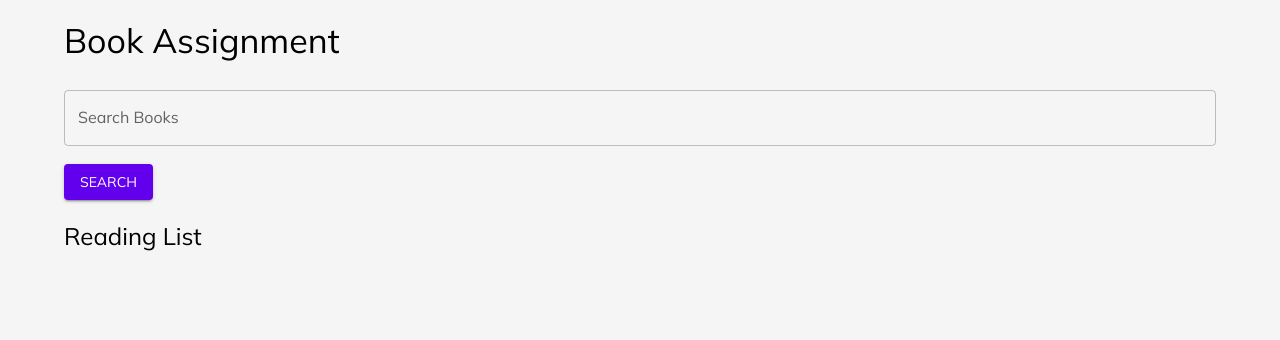
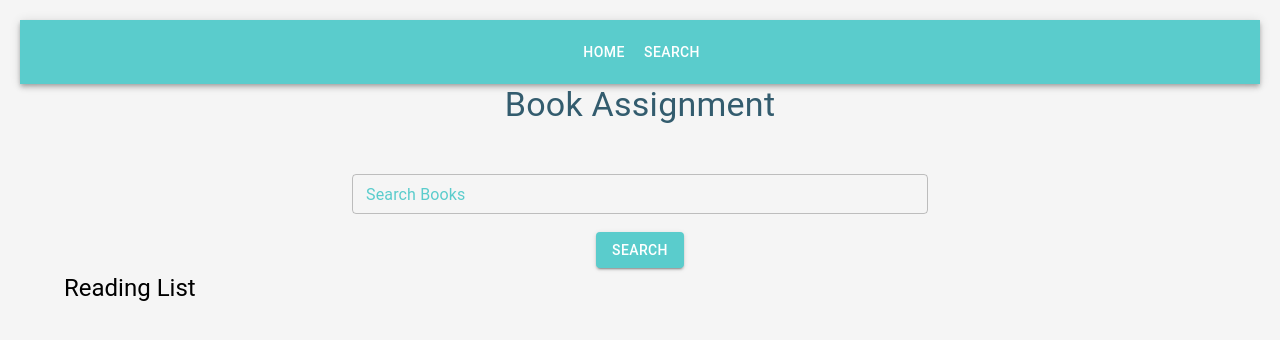
Before and after one commit to mb4y4/fullstack-take-home-test-Mbaya-, a React (Vite) app in the folder frontend/ello-book-assignment/: page /search in a window 1280 px wide. Shown: the top 340 px of the page. Built offline with nearby package versions, Linux system fonts and the light colour scheme.

Commit message:
functionality, and theme setting

```diff
--- a/frontend/ello-book-assignment/package.json
+++ b/frontend/ello-book-assignment/package.json
@@ -18,7 +18,8 @@
     "@mui/material": "^5.15.20",
     "graphql": "^16.8.2",
     "react": "^18.3.1",
-    "react-dom": "^18.3.1"
+    "react-dom": "^18.3.1",
+    "react-router-dom": "^6.23.1"
   },
   "devDependencies": {
     "@types/react": "^18.2.66",
--- a/frontend/ello-book-assignment/src/App.jsx
+++ b/frontend/ello-book-assignment/src/App.jsx
@@ -1,11 +1,11 @@
-import React, { useState } from 'react';
+import React from 'react';
 import { ApolloClient, InMemoryCache, ApolloProvider } from '@apollo/client';
-import { Container, Typography } from '@mui/material';
-import SearchBar from './components/SearchBar';
-import BookCard from './components/BookCard';
-import ReadingList from './components/ReadingList';
+import { BrowserRouter as Router, Route, Routes, Link } from 'react-router-dom';
+import { Container, Grid, Typography, AppBar, Toolbar, Button } from '@mui/material';
 import { ThemeProvider } from '@mui/material/styles';
 import theme from './theme';
+import HomePage from './pages/HomePage';
+import SearchPage from './pages/SearchPage';
 
 const client = new ApolloClient({
   uri: 'http://localhost:4000/',
@@ -13,34 +13,30 @@ const client = new ApolloClient({
 });
 
 const App = () => {
-  const [searchResults, setSearchResults] = useState([]);
-  const [readingList, setReadingList] = useState([]);
-
-  const handleAddToReadingList = (book) => {
-    setReadingList((prevList) => [...prevList, book]);
-  };
-
-  const handleRemoveFromReadingList = (book) => {
-    setReadingList((prevList) => prevList.filter((item) => item.title !== book.title));
-  };
- console.log(client)
-
   return (
     <ApolloProvider client={client}>
       <ThemeProvider theme={theme}>
-        <Container>
-          <Typography variant="h4" gutterBottom>
-            Book Assignment
-          </Typography>
-          <SearchBar setSearchResults={setSearchResults} />
-          <div>
-            {searchResults.map((book) => (
-              <BookCard key={book.title} book={book} onAdd={handleAddToReadingList} />
-
-            ))}
-          </div>
-          <ReadingList books={readingList} onRemove={handleRemoveFromReadingList} />
-        </Container>
+        <Router>
+          <AppBar position="static" color="primary">
+            <Toolbar style={{ justifyContent: 'center' }}>
+              <Button color="inherit" component={Link} to="/">Home</Button>
+              <Button color="inherit" component={Link} to="/search">Search</Button>
+            </Toolbar>
+          </AppBar>
+          <Container>
+            <Grid container justifyContent="center" style={{ marginBottom: '20px' }}>
+              <Grid item>
+                <Typography variant="h4" gutterBottom align="center">
+                  Book Assignment
+                </Typography>
+              </Grid>
+            </Grid>
+            <Routes>
+              <Route path="/" element={<HomePage />} />
+              <Route path="/search" element={<SearchPage />} />
+            </Routes>
+          </Container>
+        </Router>
       </ThemeProvider>
     </ApolloProvider>
   );
--- a/frontend/ello-book-assignment/src/components/BookCard.jsx
+++ b/frontend/ello-book-assignment/src/components/BookCard.jsx
@@ -3,15 +3,17 @@ import { Card, CardContent, Typography, Button } from '@mui/material';
 
 const BookCard = ({ book, onAdd }) => {
   return (
-    <Card style={{ margin: '10px 0' }}>
+    <Card style={{ margin: '10px 0', width: '250px', height: '350px', display: 'flex', flexDirection: 'column', justifyContent: 'space-between' }}>
       <CardContent>
         <Typography variant="h6">{book.title}</Typography>
         <Typography variant="subtitle1">{book.author}</Typography>
-        <img src={book.coverPhotoURL} alt={book.title} style={{ width: '100px', height: '100px' }} />
-        <Button variant="contained" color="primary" onClick={() => onAdd(book)}>
+        <img src={book.coverPhotoURL} alt={book.title} style={{ width: '100%', height: '150px', objectFit: 'cover', marginTop: '10px' }} />
+      </CardContent>
+      {onAdd && (
+        <Button variant="contained" color="primary" onClick={() => onAdd(book)} style={{ margin: '10px' }}>
           Add to Reading List
         </Button>
-      </CardContent>
+      )}
     </Card>
   );
 };
--- a/frontend/ello-book-assignment/src/components/SearchBar.jsx
+++ b/frontend/ello-book-assignment/src/components/SearchBar.jsx
@@ -1,6 +1,6 @@
 import React, { useState } from 'react';
 import { useQuery, gql } from '@apollo/client';
-import { TextField, Button } from '@mui/material';
+import { TextField, Button, Grid } from '@mui/material';
 
 const BOOKS_QUERY = gql`
     query Books {
@@ -26,10 +26,11 @@ const SearchBar = ({ setSearchResults }) => {
       setSearchResults(results);
     }
   };
-console.log(data)
+
   if (loading) return <p>Loading...</p>;
   return (
-    <div style={{ marginBottom: '20px' }}>
+    <Grid container justifyContent="center" style={{ marginBottom: '20px' }}>
+      <Grid item xs={12} sm={8} md={6}>
         <TextField
           label="Search Books"
           variant="outlined"
@@ -37,11 +38,18 @@ console.log(data)
           onChange={(e) => setSearchTerm(e.target.value)}
           fullWidth
           margin="normal"
+          size="small"
         />
-      <Button variant="contained" color="primary" onClick={handleSearch} style={{ marginTop: '10px' }}>
+        <Button
+          variant="contained"
+          color="primary"
+          onClick={handleSearch}
+          style={{ marginTop: '10px', display: 'block', marginLeft: 'auto', marginRight: 'auto' }}
+        >
           Search
         </Button>
-    </div>
+      </Grid>
+    </Grid>
   );
 };
 
--- /dev/null
+++ b/frontend/ello-book-assignment/src/pages/HomePage.jsx
@@ -0,0 +1,34 @@
+import React from 'react';
+import { useQuery, gql } from '@apollo/client';
+import { Grid } from '@mui/material';
+import BookCard from '../components/BookCard';
+
+const BOOKS_QUERY = gql`
+  query Books {
+    books {
+      id
+      title
+      author
+      coverPhotoURL
+    }
+  }
+`;
+
+const HomePage = () => {
+  const { data, loading, error } = useQuery(BOOKS_QUERY);
+
+  if (loading) return <p>Loading...</p>;
+  if (error) return <p>Error: {error.message}</p>;
+
+  return (
+    <Grid container spacing={2}>
+      {data.books.map((book) => (
+        <Grid item xs={12} sm={6} md={3} key={book.id}>
+          <BookCard book={book} />
+        </Grid>
+      ))}
+    </Grid>
+  );
+};
+
+export default HomePage;
--- /dev/null
+++ b/frontend/ello-book-assignment/src/pages/SearchPage.jsx
@@ -0,0 +1,34 @@
+import React, { useState } from 'react';
+import { Grid } from '@mui/material';
+import SearchBar from '../components/SearchBar';
+import BookCard from '../components/BookCard';
+import ReadingList from '../components/ReadingList';
+
+const SearchPage = () => {
+  const [searchResults, setSearchResults] = useState([]);
+  const [readingList, setReadingList] = useState([]);
+
+  const handleAddToReadingList = (book) => {
+    setReadingList((prevList) => [...prevList, book]);
+  };
+
+  const handleRemoveFromReadingList = (book) => {
+    setReadingList((prevList) => prevList.filter((item) => item.title !== book.title));
+  };
+
+  return (
+    <>
+      <SearchBar setSearchResults={setSearchResults} />
+      <Grid container spacing={2}>
+        {searchResults.map((book) => (
+          <Grid item xs={12} sm={6} md={4} key={book.id}>
+            <BookCard book={book} onAdd={handleAddToReadingList} />
+          </Grid>
+        ))}
+      </Grid>
+      <ReadingList books={readingList} onRemove={handleRemoveFromReadingList} />
+    </>
+  );
+};
+
+export default SearchPage;
--- a/frontend/ello-book-assignment/src/theme.js
+++ b/frontend/ello-book-assignment/src/theme.js
@@ -1,22 +1,40 @@
+// theme.js
 import { createTheme } from '@mui/material/styles';
 
 const theme = createTheme({
-  typography: {
-    fontFamily: 'Mulish, sans-serif',
-  },
   palette: {
     primary: {
-      main: '#6200EE',
+      main: '#5ACCCC', // Turquoise
+      light: '#CFFAFA', // Turquoise light
+      dark: '#53C2C2', // Turquoise dark 1
+      contrastText: '#FFFFFF', // White
     },
     secondary: {
-      main: '#03DAC6',
+      main: '#335C6E', // Steel Blue
+      light: '#FABD33', // Yellow
+      dark: '#FAAD00', // Yellow dark
+      contrastText: '#FFFFFF', // White
     },
-    background: {
-      default: '#e0e0e0',
-      paper: '#ffffff',
+    error: {
+      main: '#F76434', // Orange Red
+    },
+    warning: {
+      main: '#FFE6DC', // Orange Pastel
+    },
+    info: {
+      main: '#4AA088', // Teal
+    },
+    success: {
+      main: '#28B8B8', // Turquoise dark 2
     },
     text: {
-      primary: '#333333',
+      primary: '#335C6E', // Steel Blue for primary text
+      secondary: '#5ACCCC', // Turquoise for secondary text
+    },
+  },
+  typography: {
+    h4: {
+      color: '#335C6E', // Steel Blue
     },
   },
 });
```
Also changed, not shown: frontend/ello-book-assignment/src/contexts/SearchContext.js (added, +14 -0 lines), 1 other file (tests, documents, lock files or other folders). Lines whose indentation alone changed are shown as unchanged.
